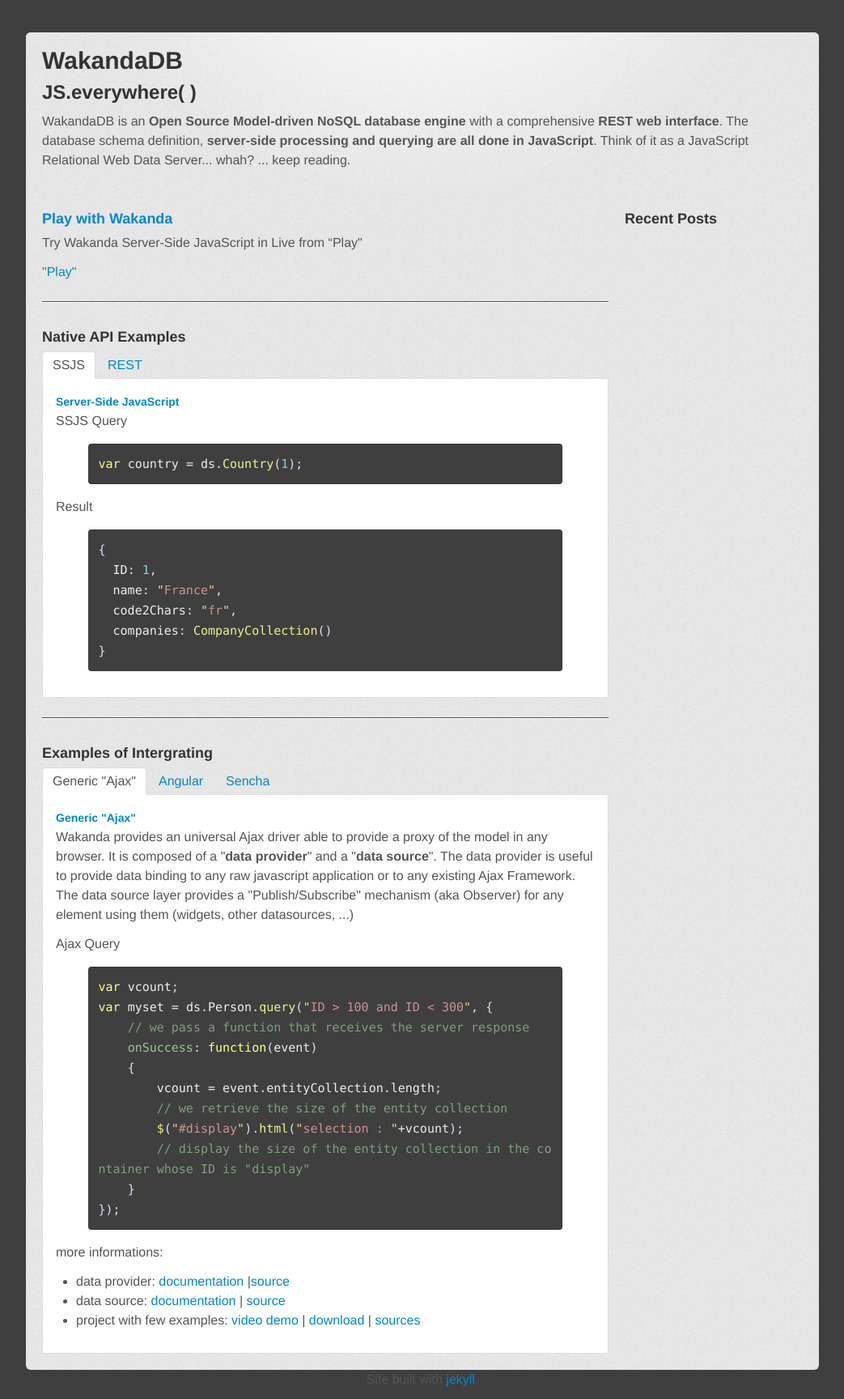
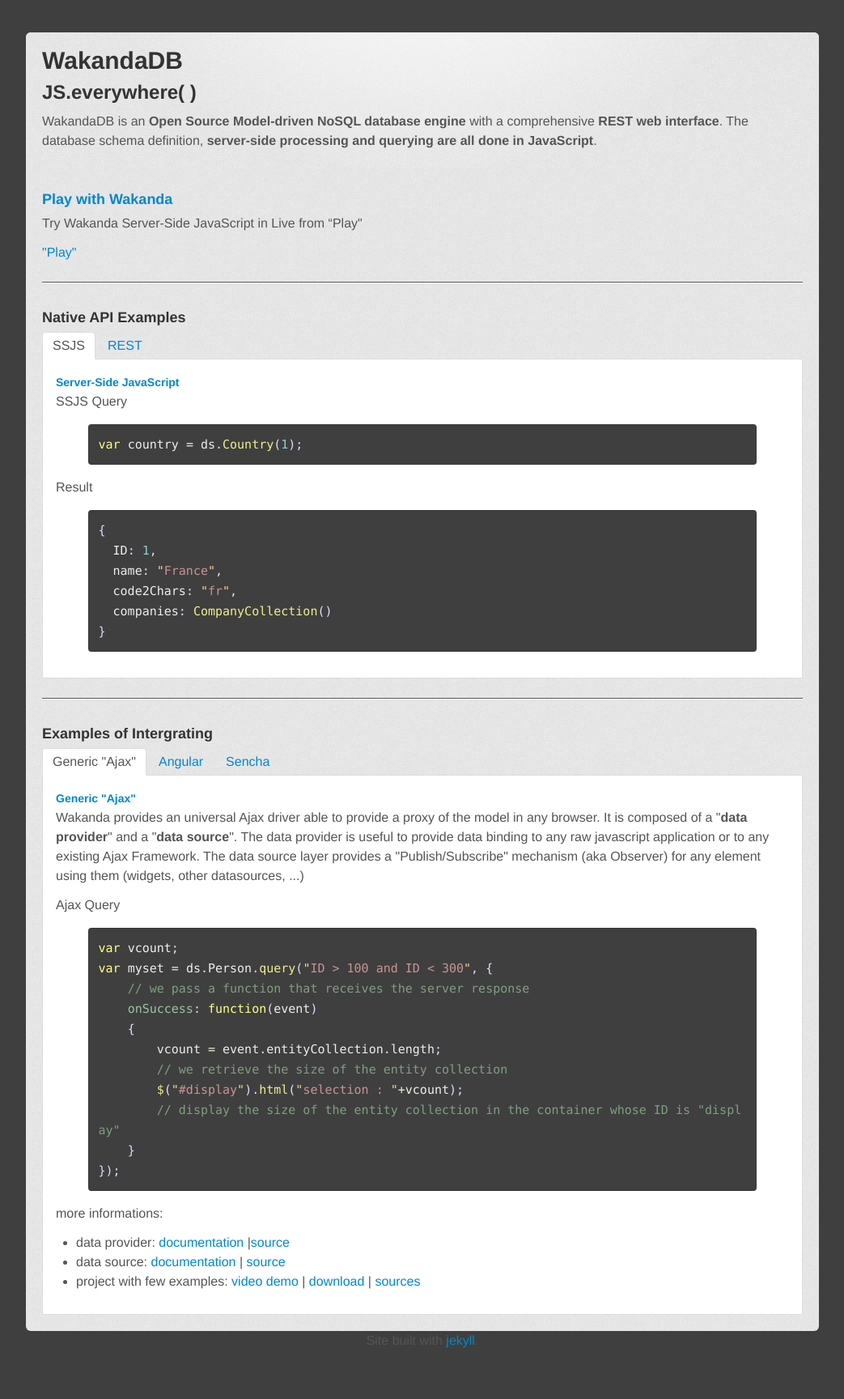
Before and after one commit to WakandaDB/WakandaDB.github.io, a Jekyll site: the page built from index.html, in a window 1280 px wide. Shown: the whole page at 81% size, without its empty margins (118-1161 px from the left). Built offline with Jekyll 4.4.1, drawn with Linux system fonts in a browser that asks for light colours; Markdown is read by kramdown in place of the engine named in the settings; after the commit the page ends 1680 px from its top, so only the background shows below that.

Commit message:
Main conent full if no posts - and copy edit

```diff
--- a/_layouts/default.html
+++ b/_layouts/default.html
@@ -61,6 +61,7 @@
           <p>{{page.description}}</p>
         </header>
         <div class="row">
+          {% if site.posts.length > 0 %}
           <div id="content" class="span9">
             <section id="main_content">
             {{ content }}
@@ -74,6 +75,17 @@
               {% endfor %}
             </div>
           </nav>
+          {% else %}
+
+          <div id="content" class="span12">
+            <section id="main_content">
+            {{ content }}
+            </section><!-- main_content -->
+          </div>
+
+          {% endif %}
+
+
         </div>
       </div>
 
--- a/index.html
+++ b/index.html
@@ -3,7 +3,6 @@
 description: WakandaDB is an <strong>Open Source Model-driven NoSQL database engine</strong> with a
             comprehensive <strong>REST web interface</strong>. The database schema definition,
             <strong>server-side processing and querying are all done in JavaScript</strong>.
-            Think of it as a JavaScript Relational Web Data Server... whah? ... keep reading.
 ---
 
 
```
